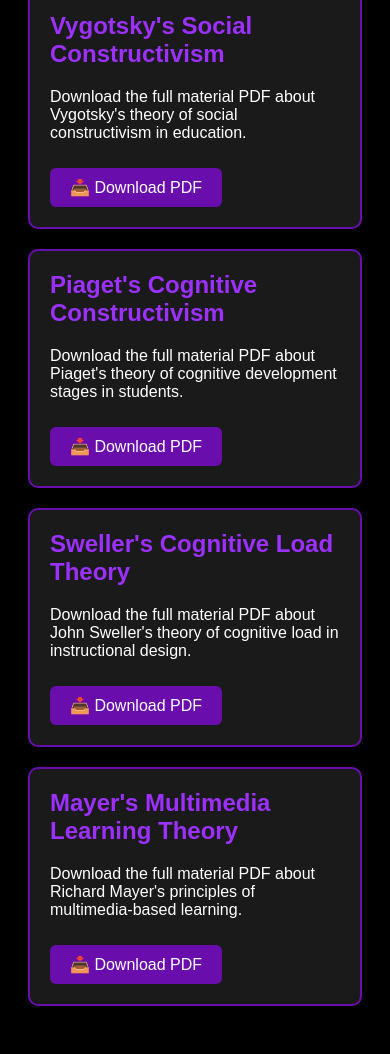
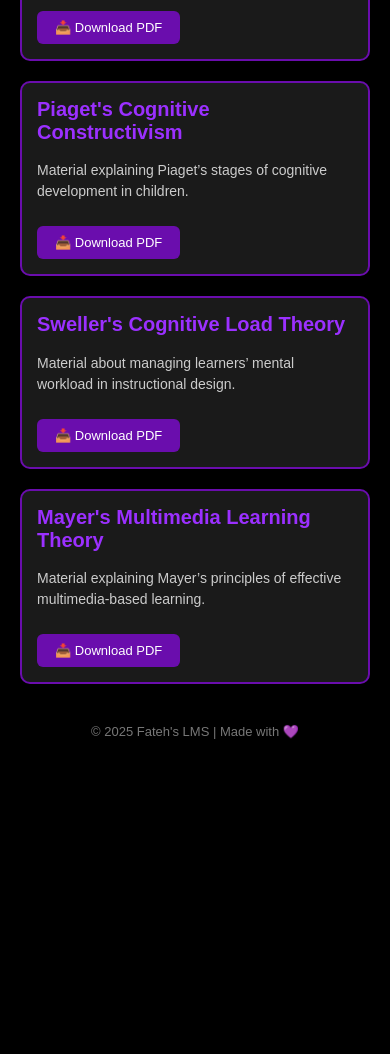
Before and after one commit to fatehmuhammad25/dlmdv2, a plain HTML site: page pdf-materials.html in a window 390 px wide. Shown: the part 563-1617 px from the top of the page. After the commit the page ends 1322 px from the top, so only its background shows below. Drawn offline with Linux system fonts and the light colour scheme.

Commit message:
Update pdf-materials.html

```diff
--- a/pdf-materials.html
+++ b/pdf-materials.html
@@ -3,9 +3,11 @@
 <head>
   <meta charset="UTF-8">
   <meta name="viewport" content="width=device-width, initial-scale=1">
-  <title>Learning Theory Materials - Download</title>
+  <title>Learning Theory PDF Materials</title>
+  <link rel="icon" type="image/png" href="uwgm.png">
   <style>
     body {
+      margin: 0;
       font-family: Arial, sans-serif;
       background: #000;
       color: #fff;
@@ -15,6 +17,7 @@
       color: #9b30ff;
       text-align: center;
       margin-bottom: 30px;
+      font-size: 28px;
     }
     .card {
       background: #1a1a1a;
@@ -25,10 +28,17 @@
       max-width: 600px;
       margin-left: auto;
       margin-right: auto;
+      box-sizing: border-box;
     }
     .card h2 {
       margin-top: 0;
       color: #9b30ff;
+      font-size: 22px;
+    }
+    .card p {
+      line-height: 1.5;
+      font-size: 15px;
+      color: #ccc;
     }
     .card a {
       display: inline-block;
@@ -39,44 +49,73 @@
       text-decoration: none;
       border-radius: 6px;
       transition: background 0.3s ease;
+      font-size: 14px;
     }
     .card a:hover {
       background: #9b30ff;
+    }
+    footer {
+      margin-top: 40px;
+      font-size: 13px;
+      color: #777;
+      text-align: center;
+    }
+    @media (max-width: 480px) {
+      h1 {
+        font-size: 24px;
+      }
+      .card {
+        padding: 15px;
+      }
+      .card h2 {
+        font-size: 20px;
+      }
+      .card p {
+        font-size: 14px;
+      }
+      .card a {
+        font-size: 13px;
+        padding: 9px 18px;
+      }
     }
   </style>
 </head>
 <body>
 
-  <h1>Learning Theory PDF Materials</h1>
+  <h1>📚 Learning Theory PDF Materials</h1>
 
   <div class="card">
-  <p>The following are PDF materials covering four essential theories in educational psychology: <strong>Vygotsky's Social Constructivism</strong>, <strong>Piaget's Cognitive Constructivism</strong>, <strong>Sweller's Cognitive Load Theory</strong>, and <strong>Mayer's Multimedia Learning Theory</strong>.</p>
-  <p><strong>Note:</strong> All materials are presented in a general context based on the original theories and are <u>not specifically tailored or limited to learning activities using WhatsApp Groups</u>. These resources are intended for independent study to deepen your understanding of each theory, whether applied in digital learning or conventional classroom settings.</p>
+    <p>This Learning Management System provides PDF resources on four essential educational psychology theories: <strong>Vygotsky's Social Constructivism</strong>, <strong>Piaget's Cognitive Constructivism</strong>, <strong>Sweller's Cognitive Load Theory</strong>, and <strong>Mayer's Multimedia Learning Theory</strong>.</p>
+    <p><strong>Note:</strong> All materials are presented in general context and not specifically tailored to WhatsApp Group activities.</p>
   </div>
 
   <div class="card">
     <h2>Vygotsky's Social Constructivism</h2>
-    <p>Download the full material PDF about Vygotsky's theory of social constructivism in education.</p>
+    <p>Material about Vygotsky’s theory of social learning through social interaction.</p>
     <a href="pdf/vygotsky.pdf" target="_blank">📥 Download PDF</a>
   </div>
 
   <div class="card">
     <h2>Piaget's Cognitive Constructivism</h2>
-    <p>Download the full material PDF about Piaget's theory of cognitive development stages in students.</p>
+    <p>Material explaining Piaget’s stages of cognitive development in children.</p>
     <a href="pdf/piaget.pdf" target="_blank">📥 Download PDF</a>
   </div>
 
   <div class="card">
     <h2>Sweller's Cognitive Load Theory</h2>
-    <p>Download the full material PDF about John Sweller's theory of cognitive load in instructional design.</p>
+    <p>Material about managing learners’ mental workload in instructional design.</p>
     <a href="pdf/sweller.pdf" target="_blank">📥 Download PDF</a>
   </div>
 
   <div class="card">
     <h2>Mayer's Multimedia Learning Theory</h2>
-    <p>Download the full material PDF about Richard Mayer's principles of multimedia-based learning.</p>
+    <p>Material explaining Mayer’s principles of effective multimedia-based learning.</p>
     <a href="pdf/mayer.pdf" target="_blank">📥 Download PDF</a>
   </div>
 
+  <footer>
+    &copy; 2025 Fateh's LMS | Made with 💜
+  </footer>
+
 </body>
 </html>
```
